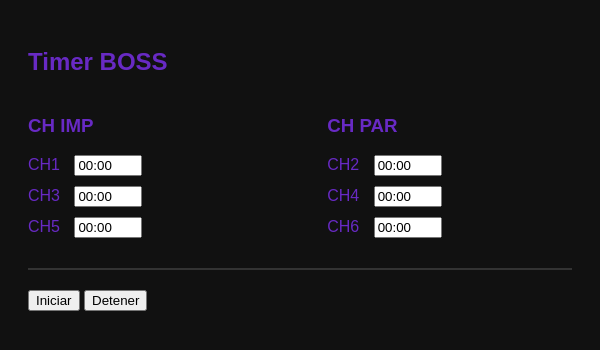
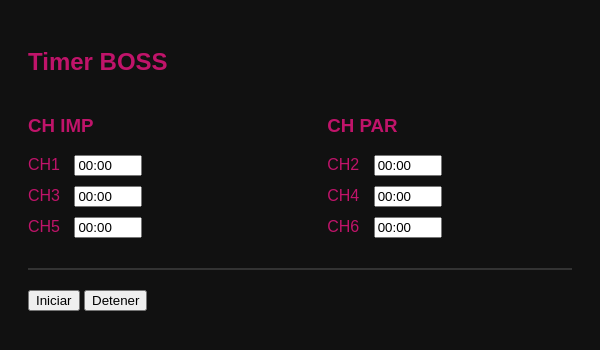
Before and after one commit to iamlolo-dev/timer-mt2, an Electron app: page src/index.html in a window 600 px wide. Drawn offline with Linux system fonts and the light colour scheme.

Commit message:
release 1.0.7

```diff
--- a/package.json
+++ b/package.json
@@ -1,6 +1,6 @@
 {
   "name": "timer-mt2",
-  "version": "1.0.6",
+  "version": "1.0.7",
   "description": "Timer Metin2",
   "main": "main.js",
   "author": "Helado",
--- a/src/styles.css
+++ b/src/styles.css
@@ -1,6 +1,6 @@
 body {
   background: #111;
-  color: rgb(104, 42, 196);
+  color: rgb(192, 20, 106);
   font-family: Arial;
   padding: 20px;
 }
```
